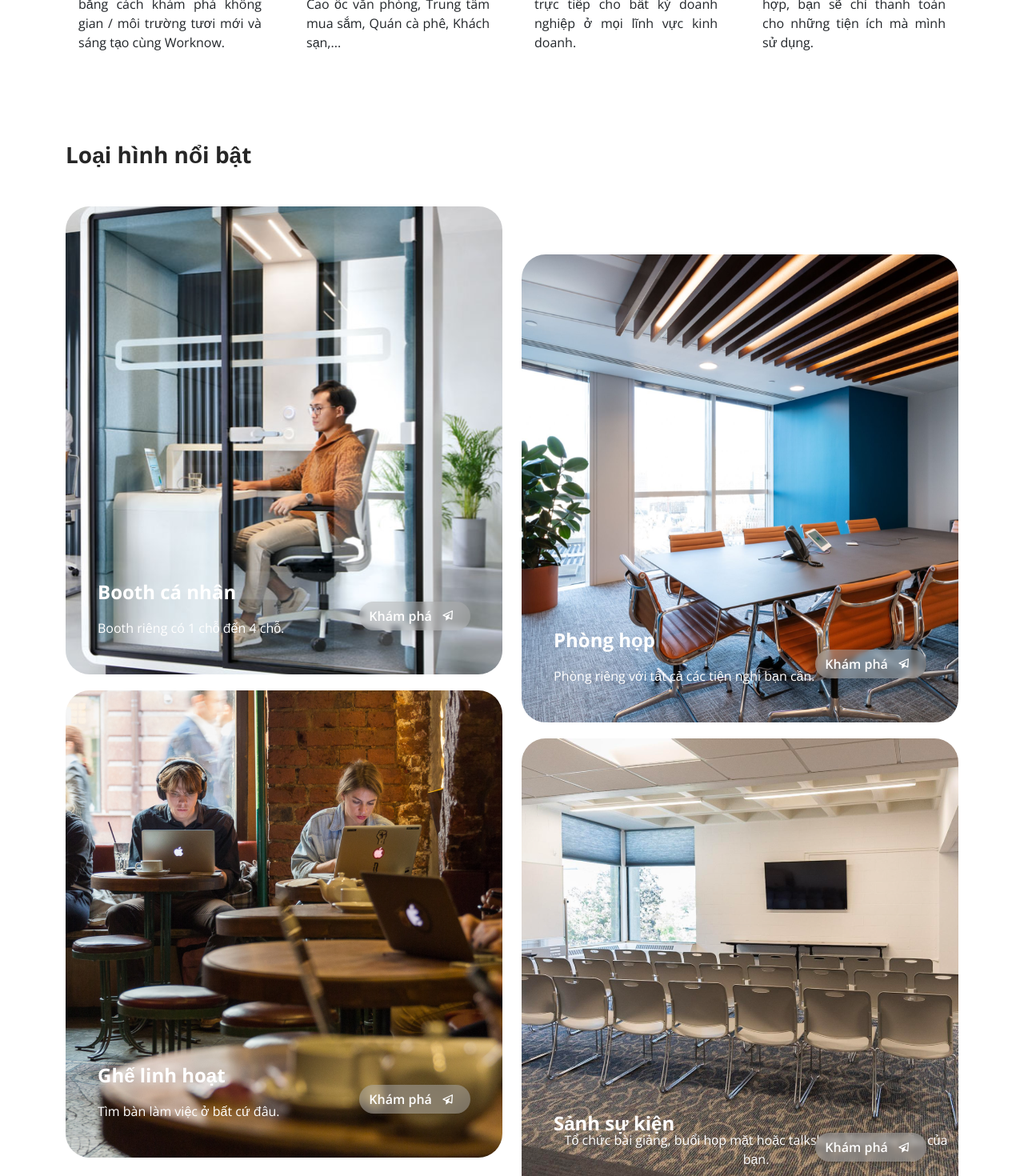
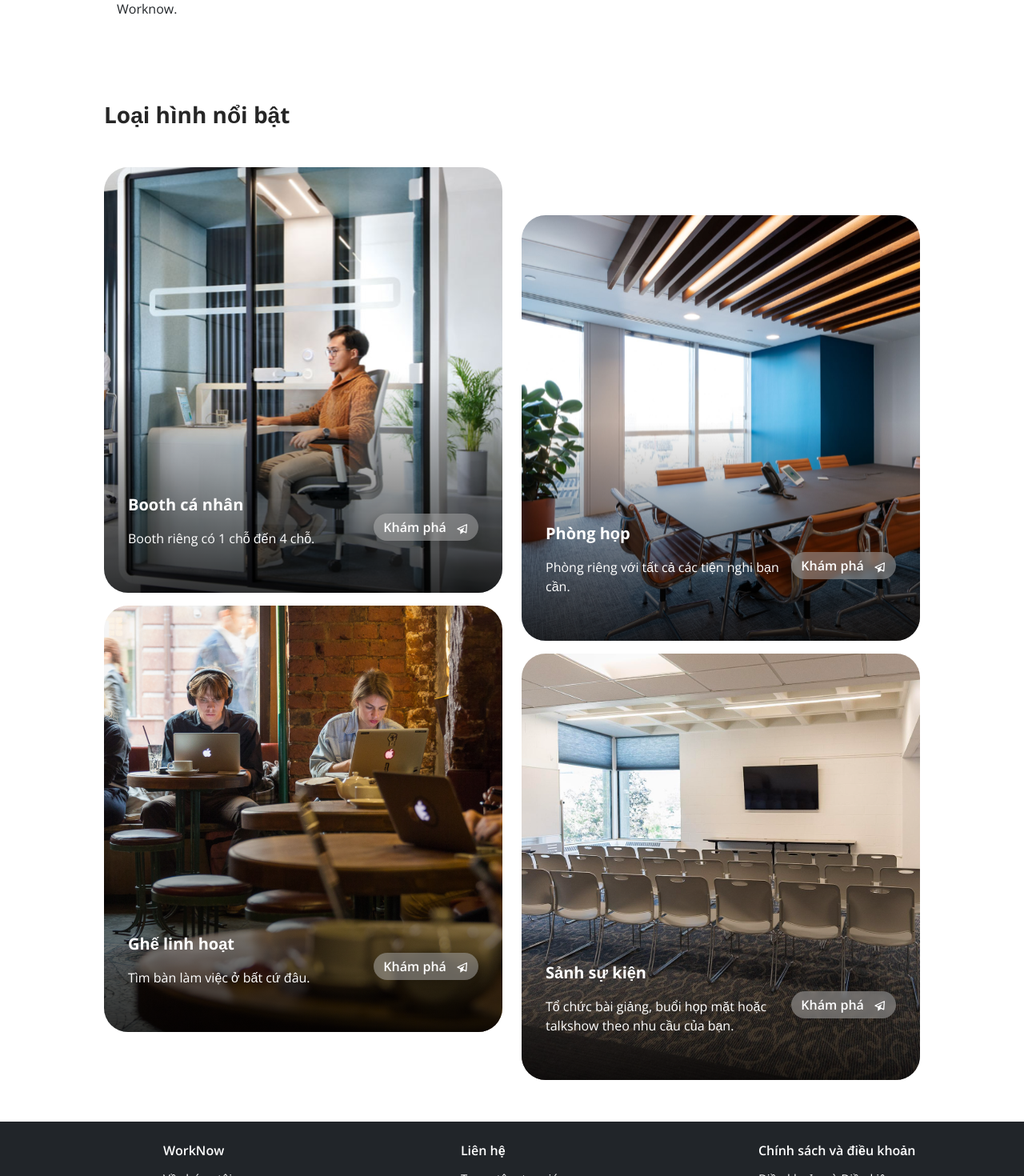
Before and after one commit to htz0707/worknow, a React (Create React App) app: page / in a window 1280 px wide. Shown: the part 960-2430 px from the top of the page at 80% size. Built offline with nearby package versions, Linux system fonts and the light colour scheme; no server answers.

Commit message:
update and fix UI

```diff
--- a/src/assets/styles/Home.scss
+++ b/src/assets/styles/Home.scss
@@ -1,46 +1,79 @@
 @import '_setting.scss';
 
 .home {
-  margin-top: 100px;
-
-  .layout {
-    width: 99vw;
+  margin-top: 80px;
+  .section-1 {
+    width: 100%;
     background: url('../images/layout.png');
     background-position: bottom;
     background-repeat: no-repeat;
     background-size: cover;
+    padding-top: 20px;
   }
-
-  .icon {
-    border-radius: 50%;
-    background: linear-gradient(265.95deg, rgba(186, 123, 29, 0.8) -59.03%, rgba(255, 224, 178, 0.8) 6.24%, rgba(255, 191, 67, 0.8) 111.24%);
+  .section-2 {
+    width: 100%;
+    padding-top: 20px;
+    padding-bottom: 20px;
   }
-
-  .button-gray {
-    background-color: rgba(171, 171, 171, 0.5);
-    border: 0;
-
-    &:hover {
-      color: white !important;
+  .section-3 {
+    width: 100%;
+    padding-top: 20px;
+    padding-bottom: 20px;
+    .working-space-type-card {
+      width: 100%;
+      height: fit-content;
+      border-radius: 30px;
+      overflow: hidden;
+      position: relative;
+      background: linear-gradient(
+        180deg,
+        rgba(0, 0, 0, 0) 48.75%,
+        rgba(0, 0, 0, 0.8) 100%
+      );
+      .image {
+        width: 100%;
+        position: relative;
+        z-index: -1;
+      }
+      .footer-section {
+        position: absolute;
+        bottom: 0px;
+        left: 0px;
+        width: 100%;
+        display: flex;
+        justify-content: space-between;
+        align-items: center;
+        padding: 40px 30px;
+        color: white;
+        flex-shrink: 1;
+        .content {
+          flex: 1;
+          margin-right: 10px;
+          .title {
+            font-weight: 700;
+            font-size: 20px;
+            margin-bottom: 15px;
+          }
+        }
+        .btn-discover {
+          background: rgba(171, 171, 171, 0.5);
+          box-shadow: -4px 4px 10px rgba(0, 0, 0, 0.15);
+          backdrop-filter: blur(3px);
+          border: rgba(171, 171, 171, 0.5);
+          font-weight: 600;
+          height: fit-content;
+          padding: 5px 12px;
+          border-radius: 50%;
+          border-radius: 100px;
+          transition: 0.2s;
+          &:hover {
+            background: rgba(240, 240, 240, 0.5);
+            box-shadow: -4px 4px 10px rgba(0, 0, 0, 0.15);
+          }
+        }
+      }
     }
   }
-
-  .nav-link.active.no-underline {
-    border: 0 !important;
-  }
-
-  .text-pointer {
-    cursor: pointer !important;
-
-    &:hover {
-      color: $primary !important;
-    }
-  }
-
-  .text-reason {
-    width: 24%;
-  }
-
   .col-right {
     margin-top: 60px;
 
@@ -48,71 +81,4 @@
       margin-top: 20px;
     }
   }
-
-  .card-down {
-    margin-top: 20px;
-  }
-
-  .card-hl {
-    position: relative;
-    text-align: center;
-    color: #FFFFFF;
-
-    h4 {
-      color: #FFFFFF;
-    }
-
-    .image-hl {
-      border-radius: 30px;
-    }
-
-    .text-bottom-1 {
-      position: absolute;
-      bottom: 80px;
-      left: 40px;
-    }
-
-    .text-bottom-2 {
-      position: absolute;
-      bottom: 30px;
-      left: 40px;
-    }
-
-    .text-bottom-3 {
-      position: absolute;
-      bottom: 10px;
-      left: 40px;
-    }
-
-    .btn-bottom {
-      position: absolute;
-      bottom: 55px;
-      right: 40px;
-
-      @media (max-width: 768px) {
-        bottom: 80px;
-      }
-
-      background: rgba(171, 171, 171, 0.5);
-      box-shadow: -4px 4px 10px rgba(0, 0, 0, 0.15);
-      backdrop-filter: blur(3px);
-      border: rgba(171, 171, 171, 0.5);
-      font-weight: 600;
-    }
-  }
-
-  .partner-group {
-    .image-partner {
-      max-width: 7%;
-      margin-right: 16%;
-    }
-
-    .image-last {
-      margin-right: 0;
-    }
-  }
-
-  .text-justify {
-    text-align: justify;
-  }
 }
--- a/src/components/LocationCard.js
+++ b/src/components/LocationCard.js
@@ -78,7 +78,7 @@ export default function LocationCard(props) {
             <div className='icon-badge'>
               <BuildingIcon className='icon' />
             </div>
-            <div>Working space</div>
+            <div>{data?.category?.name}</div>
           </div>
           {data.isVerified && (
             <div className='location-authen'>
--- a/src/pages/Home.js
+++ b/src/pages/Home.js
@@ -31,9 +31,8 @@ export default function NewBusiness() {
   };
   return (
     <div className='home'>
-      <div className='layout'>
-        <div className='container-md'>
-          <section>
+      <div className='section-1'>
+        <div className='container-fluid page-container'>
           <div className='row'>
             <div className='col-lg-5 d-flex justify-content-center align-items-center mb-4'>
               <div>
@@ -43,7 +42,8 @@ export default function NewBusiness() {
                   onClick={handleClick}
                   className='btn btn-warning fw-bold rounded-pill d-flex justify-content-center'
                 >
-                    TÌM HIỂU VỀ WORKNOW <BsPlayCircle className='ms-3 icon' fill='dark' size={25} />
+                  TÌM HIỂU VỀ WORKNOW{' '}
+                  <BsPlayCircle className='ms-3 icon' fill='dark' size={25} />
                 </button> */}
               </div>
             </div>
@@ -51,11 +51,11 @@ export default function NewBusiness() {
               <img src={TwoPeople} className='w-100' alt='image' />
             </div>
           </div>
-          </section>
         </div>
       </div>
-      <div className='container-md'>
-        <h3 className='d-flex justify-content-center align-items center pt-5 my-5 fw-bold'>
+      <div className='section-2'>
+        <div className='container-fluid page-container'>
+          <h3 className='d-flex justify-content-center align-items center my-5 fw-bold'>
             {t('why_should_be_worknow')}
           </h3>
           <div className='row'>
@@ -97,95 +97,72 @@ export default function NewBusiness() {
             </div>
           </div>
         </div>
-      <div className='container-md'>
+      </div>
+      <div className='section-3'>
+        <div className='container-fluid page-container'>
           <div className='row mb-3'>
-          <h3 className='pt-5 my-5 fw-bold'> {t('outstanding_type')}</h3>
+            <h3 className='my-5 fw-bold'> {t('outstanding_type')}</h3>
             <div className='col-lg-6'>
-            <div className='d-flex'>
-              <div className='card-hl'>
-                <h4 className='text-bottom-1 fw-bold'>{t('private_booth')}</h4>
-                <p className='text-bottom-2'>
+              <div className='working-space-type-card mb-3'>
+                <img src={hl4} alt='hl-4' className='image' />
+                <div className='footer-section'>
+                  <div className='content'>
+                    <div className='title'> {t('private_booth')}</div>
+                    <p className='description'>
                       {t('private_booth_description')}
                     </p>
-                <Button
-                  onClick={handleClick}
-                  className='btn-bottom rounded-pill'
-                  variant='secondary'
-                >
-                  {t('discover')} <BiPaperPlane className='mx-2 mb-1' />
-                </Button>
-                <img src={hl4} alt='hl-4' className='w-100 image-hl' />
+                  </div>
+                  <button className='btn-discover' onClick={handleClick}>
+                    {t('discover')} <BiPaperPlane className='ms-2' />
+                  </button>
                 </div>
               </div>
-            <div className='d-flex'>
-              <div className='card-hl card-down'>
-                <h4 className='text-bottom-1 fw-bold'>{t('flexible_seat')}</h4>
-                <p className='text-bottom-2'>
+              <div className='working-space-type-card'>
+                <img src={hl1} alt='hl-4' className='image' />
+                <div className='footer-section'>
+                  <div className='content'>
+                    <div className='title'>{t('flexible_seat')}</div>
+                    <p className='description'>
                       {t('flexible_seat_description')}
                     </p>
-                <Button
-                  onClick={handleClick}
-                  className='btn-bottom rounded-pill'
-                  variant='secondary'
-                >
-                  {t('discover')} <BiPaperPlane className='mx-2 mb-1' />
-                </Button>
-                <img src={hl1} alt='hl-1' className='w-100 image-hl' />
+                  </div>
+                  <button className='btn-discover' onClick={handleClick}>
+                    {t('discover')} <BiPaperPlane className='ms-2' />
+                  </button>
                 </div>
               </div>
             </div>
             <div className='col-lg-6 col-right'>
-            <div className='d-flex'>
-              <div className='card-hl'>
-                <h4 className='text-bottom-1 fw-bold'>{t('meeting_room')}</h4>
-                <p className='text-bottom-2'>{t('meeting_room_description')}</p>
-                <Button
-                  onClick={handleClick}
-                  className='btn-bottom rounded-pill'
-                  variant='secondary'
-                >
-                  {t('discover')} <BiPaperPlane className='mx-2 mb-1' />
-                </Button>
-                <img src={hl2} alt='hl-2' className='w-100 image-hl' />
+              <div className='working-space-type-card mb-3'>
+                <img src={hl2} alt='hl-4' className='image' />
+                <div className='footer-section'>
+                  <div className='content'>
+                    <div className='title'>{t('meeting_room')}</div>
+                    <p className='description'>
+                      {t('meeting_room_description')}
+                    </p>
+                  </div>
+                  <button className='btn-discover' onClick={handleClick}>
+                    {t('discover')} <BiPaperPlane className='ms-2' />
+                  </button>
                 </div>
               </div>
-            <div className='d-flex'>
-              <div className='card-hl card-down'>
-                <h4 className='text-bottom-1 fw-bold'>{t('event_hall')}</h4>
-                <p className='text-bottom-2'>{t('event_hall_description')}</p>
-                <p className='text-bottom-3'></p>
-                <Button
-                  onClick={handleClick}
-                  className='btn-bottom rounded-pill'
-                  variant='secondary'
-                >
-                  {t('discover')} <BiPaperPlane className='mx-2 mb-1' />
-                </Button>
-                <img src={hl3} alt='hl-3' className='w-100 image-hl' />
+              <div className='working-space-type-card mb-3'>
+                <img src={hl3} alt='hl-4' className='image' />
+                <div className='footer-section'>
+                  <div className='content'>
+                    <div className='title'>{t('event_hall')}</div>
+                    <p className='description'>{t('event_hall_description')}</p>
+                  </div>
+                  <button className='btn-discover' onClick={handleClick}>
+                    {t('discover')} <BiPaperPlane className='ms-2' />
+                  </button>
                 </div>
               </div>
             </div>
           </div>
         </div>
-      {/* <div className='container-md'>
-        <h3 className='my-5 text-center'>ĐỐI TÁC CỦA CHÚNG TÔI</h3>
-        <div className='mb-5 partner-group'>
-          <div className='mb-5'>
-            <img src={P1} alt='p1' className='image-partner' />
-            <img src={P2} alt='P2' className='image-partner' />
-            <img src={P3} alt='p1' className='image-partner' />
-            <img src={P4} alt='p1' className='image-partner' />
-            <img src={P5} alt='p1' className='image-partner image-last' />
       </div>
-          <div className='mt-5'>
-            <img src={P1} alt='p1' className='image-partner' />
-            <img src={P2} alt='P2' className='image-partner' />
-            <img src={P3} alt='p1' className='image-partner' />
-            <img src={P4} alt='p1' className='image-partner' />
-            <img src={P5} alt='p1' className='image-partner image-last' />
-          </div>
-        </div>
-      </div> */}
     </div>
   );
 }
--- a/src/pages/Locations.js
+++ b/src/pages/Locations.js
@@ -111,6 +111,10 @@ function Locations() {
             publicUrl
           }
           amenities {
+            name
+          }
+          category {
+            id
             name
           }
         }
```
Also changed, not shown: src/assets/styles/CreateBooking.scss (+52 -48 lines), src/pages/LocationDetails.js (+15 -5 lines). Lines whose indentation alone changed are shown as unchanged.
